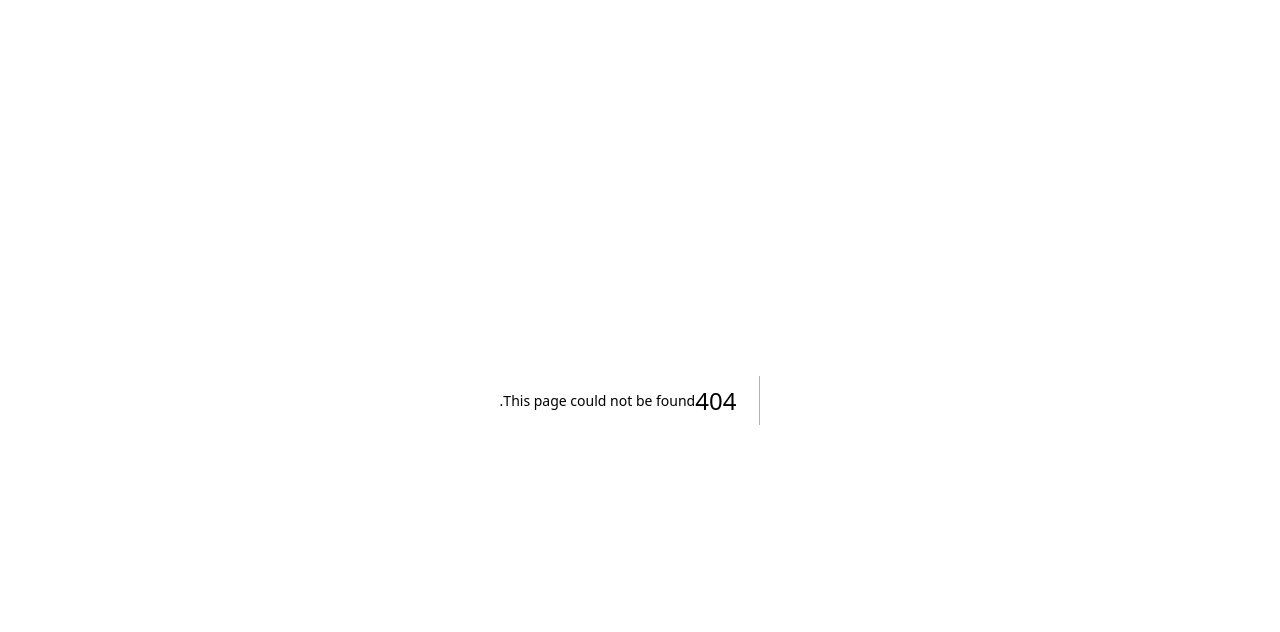
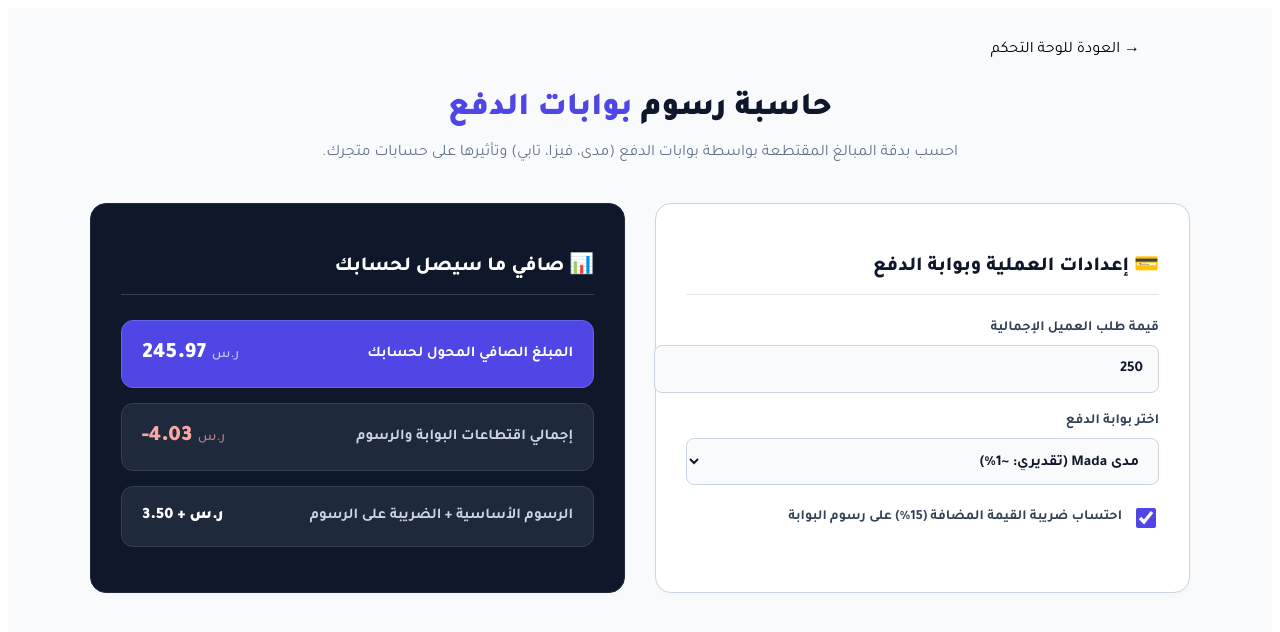
Before and after one commit to engaziasa-lang/engazia-app, a Next.js app: page /hub/fees in a window 1280 px wide. Before the commit this address had no page. Shown: the top 632 px of the page. Built offline with nearby package versions, Linux system fonts and the light colour scheme.

Commit message:
Create page.tsx

```diff
--- /dev/null
+++ b/app/hub/fees/page.tsx
@@ -0,0 +1,162 @@
+'use client';
+
+import React, { useState } from 'react';
+import Link from 'next/link';
+
+export default function PaymentFeesCalculator() {
+  const [orderAmount, setOrderAmount] = useState<number>(250);
+  const [gatewayName, setGatewayName] = useState<string>('mada'); // mada, visa, tabby
+  const [customPercent, setCustomPercent] = useState<number>(2.2);
+  const [customFixed, setCustomFixed] = useState<number>(1);
+  const [includeVatOnFees, setIncludeVatOnFees] = useState<boolean>(true); // ضريبة 15% على الرسوم
+
+  // تحديد النسبة بناءً على البوابة المختارة
+  const getFeesConfig = () => {
+    if (gatewayName === 'mada') return { p: 1.0, f: 1 };
+    if (gatewayName === 'visa') return { p: 2.5, f: 1 };
+    if (gatewayName === 'tabby') return { p: 4.5, f: 1 };
+    return { p: customPercent, f: customFixed };
+  };
+
+  const config = getFeesConfig();
+
+  // الحسابات
+  const rawFee = (orderAmount * (config.p / 100)) + config.f;
+  const vatOnFee = includeVatOnFees ? rawFee * 0.15 : 0;
+  const totalGatewayDeduction = rawFee + vatOnFee;
+  const netReceivedAmount = orderAmount - totalGatewayDeduction;
+
+  return (
+    <div className="tool-container">
+      <style jsx global>{`
+        a { text-decoration: none !important; color: inherit !important; }
+      `}</style>
+
+      <style jsx>{`
+        @import url('https://fonts.googleapis.com/css2?family=Tajawal:wght@400;500;700;800;900&display=swap');
+
+        .tool-container { background-color: #f8fafc; min-height: 100vh; font-family: 'Tajawal', sans-serif; direction: rtl; padding: 30px 20px 70px; }
+
+        .header { max-width: 1000px; margin: 0 auto 30px; display: flex; justify-content: space-between; align-items: center; }
+        .back-btn { background: #ffffff; color: #475569; padding: 10px 20px; border-radius: 8px; font-weight: 700; font-size: 14px; border: 1px solid #cbd5e1; transition: all 0.2s; display: flex; align-items: center; gap: 8px; }
+        .back-btn:hover { background: #f1f5f9; color: #0f172a; }
+
+        .tool-title { text-align: center; margin-bottom: 40px; }
+        .tool-title h1 { font-size: 32px; font-weight: 900; color: #0f172a; margin-bottom: 10px; }
+        .tool-title span { color: #4f46e5; }
+        .tool-title p { color: #64748b; font-size: 16px; }
+
+        .main-grid { display: grid; grid-template-columns: 1fr 1fr; gap: 30px; max-width: 1100px; margin: 0 auto; }
+
+        .panel { background: #ffffff; border-radius: 16px; padding: 30px; border: 1px solid #cbd5e1; box-shadow: 0 4px 6px -1px rgba(0,0,0,0.02); }
+        .panel h2 { font-size: 20px; font-weight: 800; color: #0f172a; margin-bottom: 25px; display: flex; align-items: center; gap: 10px; border-bottom: 1px solid #e2e8f0; padding-bottom: 15px; }
+
+        .input-group { margin-bottom: 20px; }
+        .input-group label { display: block; font-size: 14px; font-weight: 700; color: #334155; margin-bottom: 8px; }
+        .input-wrapper input, .input-wrapper select { width: 100%; padding: 14px 15px; border-radius: 8px; border: 1px solid #cbd5e1; font-size: 15px; font-family: inherit; background: #f8fafc; font-weight: 700; color: #0f172a; outline: none; }
+        .input-wrapper input:focus, .input-wrapper select:focus { border-color: #4f46e5; background: #ffffff; }
+
+        .results-panel { background: #0f172a; border-color: #1e293b; color: #ffffff; }
+        .results-panel h2 { color: #ffffff; border-color: #334155; }
+
+        .result-box { background: #1e293b; padding: 20px; border-radius: 12px; margin-bottom: 15px; display: flex; justify-content: space-between; align-items: center; border: 1px solid #334155; }
+        .result-box.highlight { background: #4f46e5; border-color: #6366f1; }
+
+        .result-label { font-size: 15px; font-weight: 700; color: #cbd5e1; }
+        .highlight .result-label { color: #ffffff; }
+
+        .result-value { font-size: 22px; font-weight: 900; color: #ffffff; }
+        .result-value span { font-size: 14px; font-weight: 500; opacity: 0.7; margin-right: 5px; }
+
+        @media(max-width: 900px) { .main-grid { grid-template-columns: 1fr; } }
+      `}</style>
+
+      <div className="header">
+        <Link href="/hub" className="back-btn">
+          <span>→</span> العودة للوحة التحكم
+        </Link>
+      </div>
+
+      <div className="tool-title">
+        <h1>حاسبة رسوم <span>بوابات الدفع</span></h1>
+        <p>احسب بدقة المبالغ المقتطعة بواسطة بوابات الدفع (مدى، فيزا، تابي) وتأثيرها على حسابات متجرك.</p>
+      </div>
+
+      <div className="main-grid">
+        <div className="panel">
+          <h2>💳 إعدادات العملية وبوابة الدفع</h2>
+
+          <div className="input-group">
+            <label>قيمة طلب العميل الإجمالية</label>
+            <div className="input-wrapper">
+              <input type="number" value={orderAmount || ''} onChange={(e) => setOrderAmount(Number(e.target.value))} />
+            </div>
+          </div>
+
+          <div className="input-group">
+            <label>اختر بوابة الدفع</label>
+            <div className="input-wrapper">
+              <select value={gatewayName} onChange={(e) => setGatewayName(e.target.value)}>
+                <option value="mada">مدى Mada (تقديري: ~1%)</option>
+                <option value="visa">فيزا / ماستركارد Visa/Mastercard (تقديري: ~2.5%)</option>
+                <option value="tabby">تابي / تمارا - الشراء لاحقاً (تقديري: ~4.5%)</option>
+                <option value="custom">بوابة مخصصة (أدخل النسبة يدوياً)</option>
+              </select>
+            </div>
+          </div>
+
+          {gatewayName === 'custom' && (
+            <div style={{ display: 'grid', gridTemplateColumns: '1fr 1fr', gap: '15px' }}>
+              <div className="input-group">
+                <label>النسبة (%)</label>
+                <div className="input-wrapper">
+                  <input type="number" step="0.1" value={customPercent} onChange={(e) => setCustomPercent(Number(e.target.value))} />
+                </div>
+              </div>
+              <div className="input-group">
+                <label>الرسوم الثابتة (ر.س)</label>
+                <div className="input-wrapper">
+                  <input type="number" value={customFixed} onChange={(e) => setCustomFixed(Number(e.target.value))} />
+                </div>
+              </div>
+            </div>
+          )}
+
+          <div className="input-group" style={{ display: 'flex', alignItems: 'center', gap: '10px', marginTop: '15px' }}>
+            <input
+              type="checkbox"
+              id="vatCheck"
+              checked={includeVatOnFees}
+              onChange={(e) => setIncludeVatOnFees(e.target.checked)}
+              style={{ width: '20px', height: '20px', accentColor: '#4f46e5' }}
+            />
+            <label htmlFor="vatCheck" style={{ margin: 0, cursor: 'pointer', fontSize: '14px', fontWeight: '700' }}>
+              احتساب ضريبة القيمة المضافة (15%) على رسوم البوابة
+            </label>
+          </div>
+        </div>
+
+        <div className="panel results-panel">
+          <h2>📊 صافي ما سيصل لحسابك</h2>
+
+          <div className="result-box highlight">
+            <span className="result-label">المبلغ الصافي المحول لحسابك</span>
+            <span className="result-value" dir="ltr">{netReceivedAmount.toFixed(2)} <span>ر.س</span></span>
+          </div>
+
+          <div className="result-box">
+            <span className="result-label">إجمالي اقتطاعات البوابة والرسوم</span>
+            <span className="result-value" style={{ color: '#fca5a5' }} dir="ltr">-{totalGatewayDeduction.toFixed(2)} <span>ر.س</span></span>
+          </div>
+
+          <div className="result-box">
+            <span className="result-label">الرسوم الأساسية + الضريبة على الرسوم</span>
+            <span className="result-value" style={{ fontSize: '16px' }} dir="ltr">
+              {rawFee.toFixed(2)} + {vatToFixedOrNot => vatOnFee.toFixed(2)} ر.س
+            </span>
+          </div>
+        </div>
+      </div>
+    </div>
+  );
+}
```
